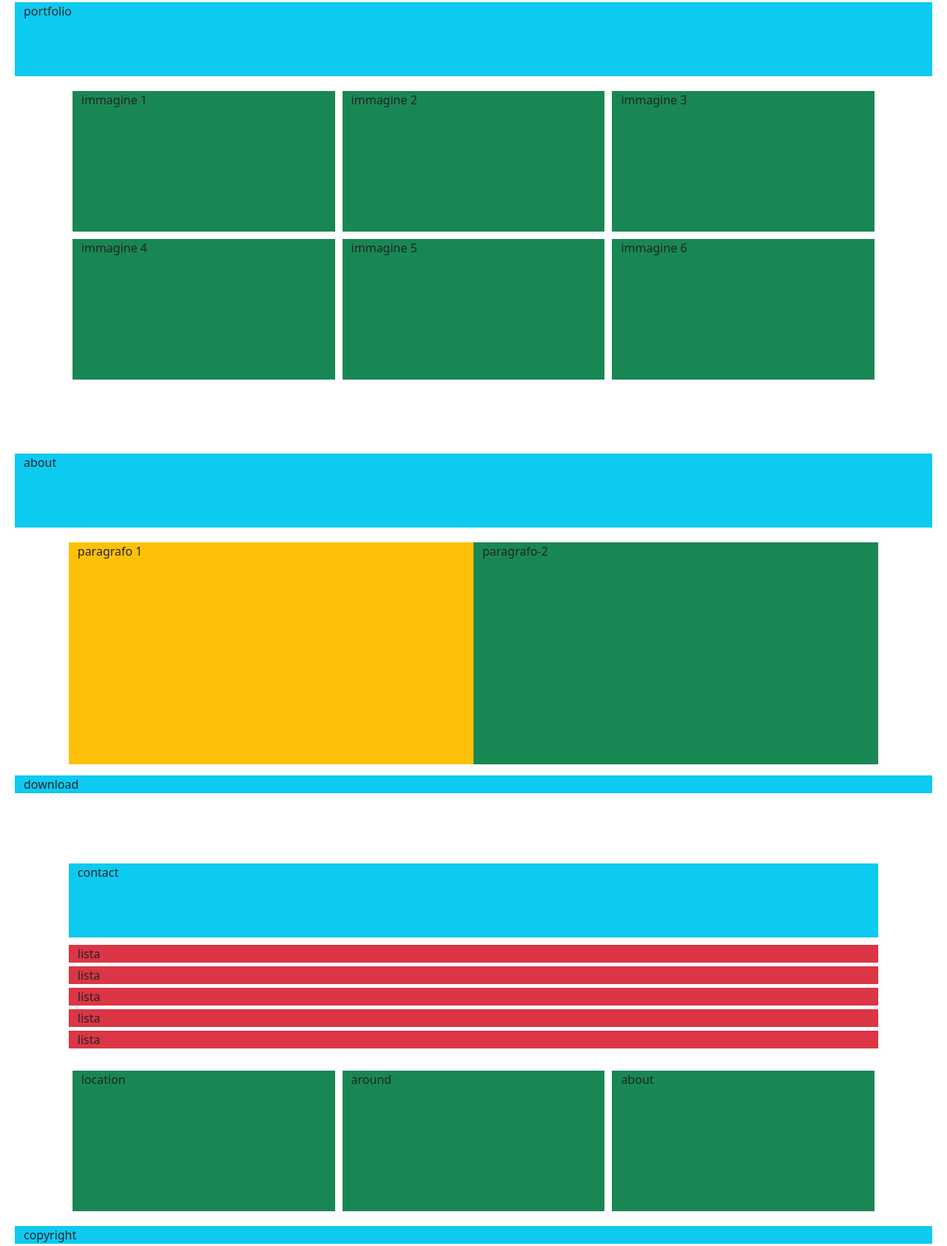
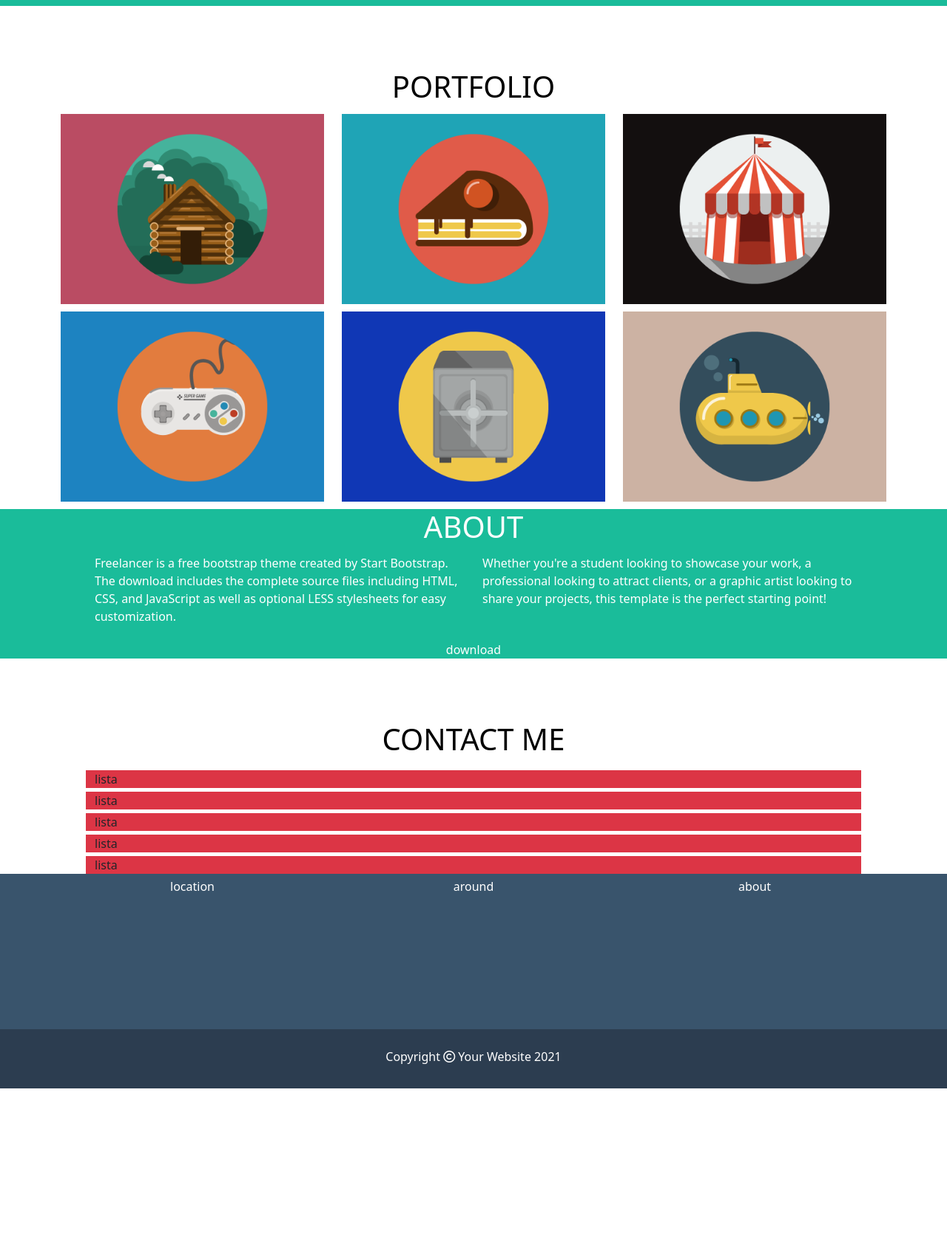
Before and after one commit to mdeias/html-css-bootstrap-freelancer, a plain HTML site: page index.html in a window 1280 px wide. Shown: the part 472-2156 px from the top of the page at 74% size. After the commit the page ends 1943 px from the top, so only its background shows below. Drawn offline with nearby package versions, Linux system fonts and the light colour scheme.

Commit message:
modifiche struttura + img

```diff
--- a/css/style.css
+++ b/css/style.css
@@ -1,17 +1,32 @@
-header, .jumbotrone, main, footer{
-    margin: 20px;
+header{
+    height: 80px;
+    background-color: #2C3D50;
+    color: white;
+    padding-top: 25px;
 }
 
-.box-header{
-    height: 30px;
+
+
+.mt-container{
+    width: 80%;
+    margin: 0 auto;
 }
 
-.box-jumbo{
-    height: 300px;
+.mt-jumbotrone{
+    background-color: #1ABC9A;
+    text-align: center;
+    color: white;
+    height: 400px;
 }
 
+.mt-jumbotrone img{
+    width: 120px;
+}
+
+
 .box-titolo{
-    height: 100px;
+    text-align: center;
+    color: black;
     margin-top: 85px;
     margin-bottom: 5px;
 }
@@ -21,12 +36,25 @@ header, .jumbotrone, main, footer{
 }
 
 .box-img{
-    height: 200px;
-    border: 5px solid white;
+    margin-bottom: 10px;
 }
 
+.box-img img{
+    width: 100%;
+}
+
+.box-btn{
+    text-align: center;
+}
+
+.about{
+    background-color: #1ABC9A;
+    color: white;
+}
+.box-about{
+    text-align: center;
+}
 .box-paragrafi{
-    height: 300px;
     margin-top: 5px;
     margin-bottom: 5px;
 }
@@ -35,9 +63,26 @@ header, .jumbotrone, main, footer{
     margin-top: 5px;
 }
 
+.box-copy{
+    padding-top: 25px;
+    text-align: center;
+    color: white;
+}
+
+.top-footer{
+    background-color: #39546C;
+    color: white;
+    text-align: center;
+}
+
 .box-footer{
     height: 200px;
     margin-top: 5px;
     margin-bottom: 5px;
-    border: 5px solid white;
+
 }
+
+.bottom-footer{
+    height: 80px;
+    background-color: #2C3D50;
+}
--- a/index.html
+++ b/index.html
@@ -9,26 +9,46 @@
 
     <link rel="stylesheet" href="css/style.css">
 
+    <link rel="stylesheet" href="https://cdnjs.cloudflare.com/ajax/libs/font-awesome/6.0.0-beta2/css/all.min.css" integrity="sha512-YWzhKL2whUzgiheMoBFwW8CKV4qpHQAEuvilg9FAn5VJUDwKZZxkJNuGM4XkWuk94WCrrwslk8yWNGmY1EduTA==" crossorigin="anonymous" referrerpolicy="no-referrer" />
+
     <title>Freelancer</title>
 
 </head>
 <body>
-    <div class="container-fluid">
+
 
         <header>
-            <div class="row margini">
 
-                <div class="box-header col-6 bg-success">Start</div>
-                <div class="box-header d-sm-none d-md-block d-lg-block col-6 bg-warning">Lista</div>
-                <div class="box-header col 6 d-md-none d-lg-none bg-warning">icona</div>
+            <div class="container">
+
+
+                <div class="row">
+
+                    <div class=" col">START BOOTSRAP</div>
+
+                    <div class="d-none d-md-block d-lg-block col text-end">Lista</div>
+
+                    <div class="col d-md-none d-lg-none text-end">
+                        <i class="fas fa-bars"></i>
+                    </div>
 
                 </div>
+
+            </div>
+
         </header>
 
-        <section class="jumbotrone">
+        <section class="mt-jumbotrone">
+
             <div class="row">
-                <div class="box-jumbo col-6 offset-3 bg-danger">
-                    jumbotrone
+                <div class="box-jumbo">
+
+                    <img src="img/avatar.svg" alt="avatar">
+
+                    <h1>START BOOTSRAP</h1>
+                    <div class="linea"></div>
+                    <h6>GRAPHIC ARTIST - WEB DESIGNER - ILLUSTRATOR</h6>
+
                 </div>
             </div>
         </section>
@@ -37,65 +57,96 @@
 
             <section class="portfolio">
 
+                <div class="container">
+
 
                     <div class="row">
-                    <div class="box-titolo col-12 box bg-info">portfolio</div>
+                        <div class="box-titolo col-12 box">
+                            <h1>PORTFOLIO</h1>
+                            <div class="linea"></div>
+                        </div>
                     </div>
 
-                <div class="row margini">
-                    <div class="box-img bg-success col-12 col-md-6 col-lg-4">
-                        immagine 1
+                    <div class="row">
+                        <div class="box-img col-12 col-md-6 col-lg-4">
+
+                            <img src="img/cabin.png" alt="">
+
                         </div>
 
-                    <div class="box-img bg-success col-12 col-md-6 col-lg-4">
-                        immagine 2
+                        <div class="box-img col-12 col-md-6 col-lg-4">
+                            <img src="img/cake.png" alt="">
                         </div>
 
-                    <div class="box-img bg-success col-12 col-md-6 col-lg-4">
-                        immagine 3
+                        <div class="box-img col-12 col-md-6 col-lg-4">
+                            <img src="img/circus.png" alt="">
                         </div>
 
-                    <div class="box-img bg-success col-12 col-md-6 col-lg-4">
-                        immagine 4
+                        <div class="box-img col-12 col-md-6 col-lg-4">
+                            <img src="img/game.png" alt="">
                         </div>
 
-                    <div class="box-img bg-success col-12 col-md-6 col-lg-4">
-                        immagine 5
+                        <div class="box-img col-12 col-md-6 col-lg-4">
+                            <img src="img/safe.png" alt="">
                         </div>
 
-                    <div class="box-img bg-success col-12 col-md-6 col-lg-4">
-                        immagine 6
+                        <div class="box-img col-12 col-md-6 col-lg-4">
+                            <img src="img/submarine.png" alt="">
+                        </div>
+
                     </div>
 
                 </div>
 
             </section>
+
            <section class="about">
 
                <div class="row">
-                   <div class="box-titolo bg-info col-12">about</div>
+                   <div class="box-about col">
+                       <h1>ABOUT</h1>
+                   </div>
                </div>
 
-               <div class="row margini">
-                   <div class="box-paragrafi col-12 col-md-6 bg-warning">
-                       paragrafo 1
+               <div class="mt-container">
+
+                   <div class="row">
+                       <div class="box-paragrafi col-12 col-md-6">
+                           <p>
+                               Freelancer is a free bootstrap theme created by Start
+                               Bootstrap. The download includes the complete
+                               source files including HTML, CSS, and JavaScript as
+                               well as optional LESS stylesheets for easy
+                               customization.
+                            </p>
                         </div>
-                   <div class="box-paragrafi col-12 col-md-6 bg-success">
-                       paragrafo-2
+                        <div class="box-paragrafi col-12 col-md-6">
+                            <p>
+                             Whether you're a student looking to showcase your
+                             work, a professional looking to attract clients, or a
+                             graphic artist looking to share your projects, this
+                             template is the perfect starting point!
+                            </p>
                         </div>
+                    </div>
+
                 </div>
 
                <div class="row">
 
-                  <div class="box bg-info col-12">download</div>
+                  <div class="box-btn col">download</div>
 
                </div>
 
             </section>
 
             <section class="contact">
-                <div class="row margini">
-                    <div class="box-titolo bg-info col-12">contact</div>
+               <div class="mt-container">
+
+                   <div class="row">
+                       <div class="box-titolo col">
+                           <h1>CONTACT ME</h1>
+                        </div>
 
                         <div class="box-lista bg-danger col-12">lista</div>
 
@@ -108,6 +159,9 @@
                         <div class="box-lista bg-danger col-12">lista</div>
 
                     </div>
+
+                </div>
+
             </section>
 
         </main>
@@ -115,17 +169,21 @@
         <footer>
             <section class="top-footer">
 
-                <div class="row margini">
-                    <div class="box-footer bg-success col-12 col-md-4">
+                <div class="container">
+
+
+                    <div class="row">
+                        <div class="box-footer col col-md-4">
                             location
                         </div>
 
-                    <div class="box-footer bg-success col-12 col-md-4">
+                        <div class="box-footer col col-md-4">
                             around
                         </div>
 
-                    <div class="box-footer bg-success col-12 col-md-4">
+                        <div class="box-footer col col-md-4">
                             about
+                        </div>
                     </div>
                 </div>
 
@@ -133,13 +191,15 @@
 
             <section class="bottom-footer">
                 <div class="row">
-                    <div class="box bg-info col-12">copyright</div>
+                    <div class="box-copy col">
+                        <p>Copyright <i class="far fa-copyright"></i> Your Website 2021</p>
+                    </div>
                 </div>
             </section>
 
         </footer>
 
-    </div>
+
 
 
 </body>
```
Also changed, not shown: img/avatar.svg (added), img/cabin.png (added), img/cake.png (added), img/circus.png (added), img/game.png (added), img/safe.png (added), img/submarine.png (added), 1 other file. Lines whose indentation alone changed are shown as unchanged.
